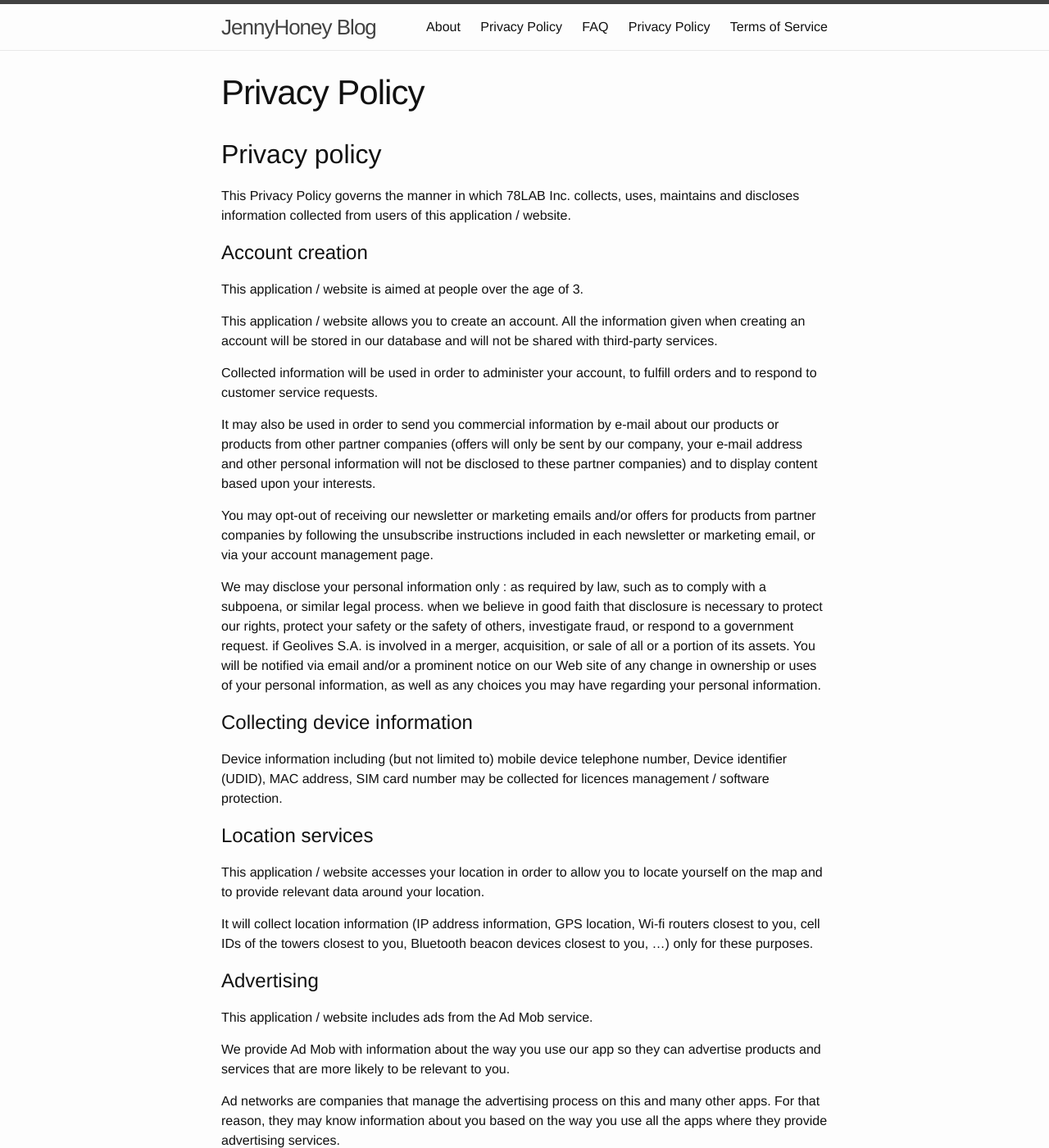
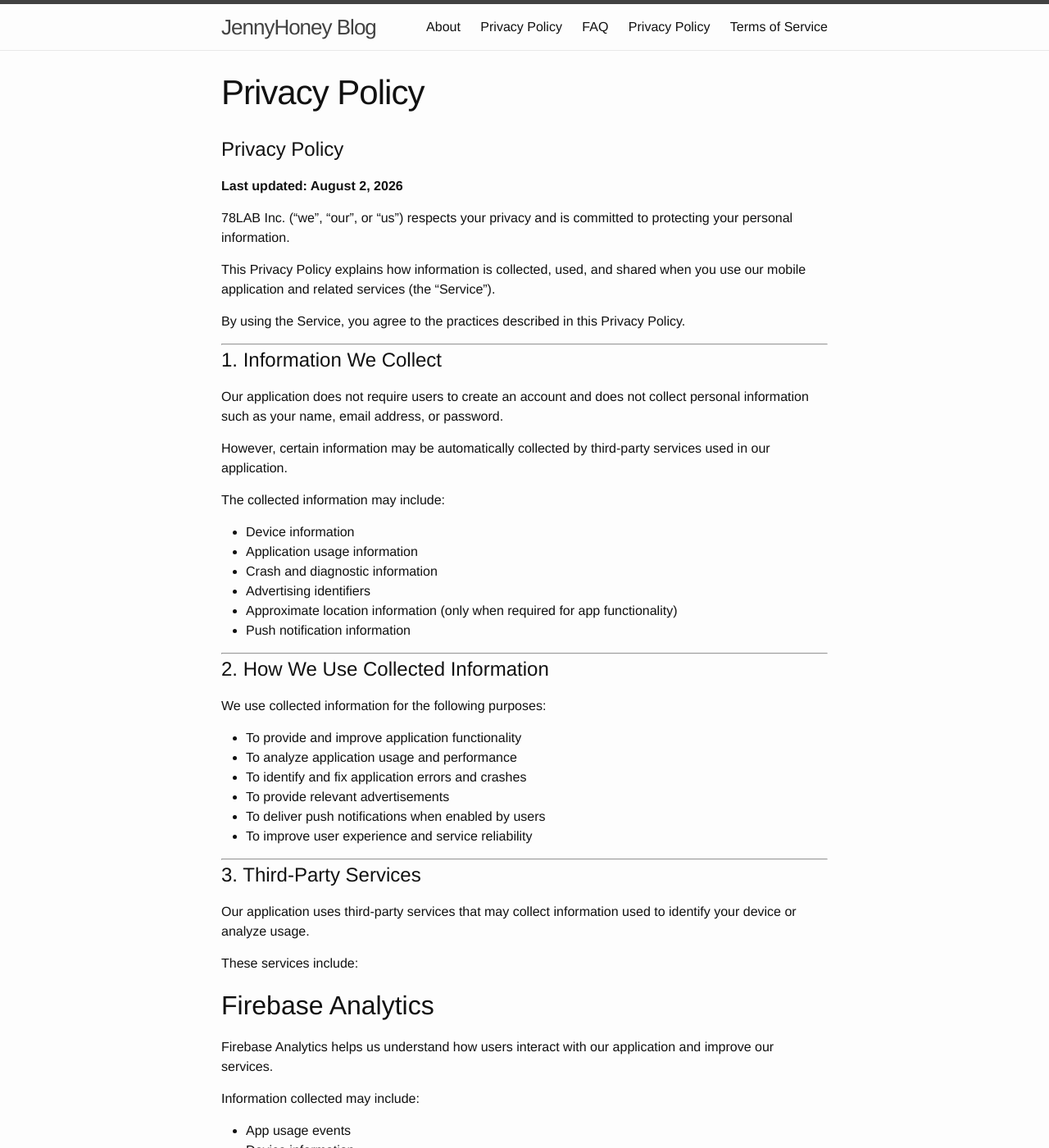
Before and after one commit to 78lab/78lab.github.io, a Jekyll site: the page built from privacy.md, in a window 1280 px wide and 1400 px high. Shown: the whole window at 82% size. Built offline with Jekyll 4.4.1, drawn with Linux system fonts in a browser that asks for light colours; some of the changed text lies outside the part shown.

Commit message:
new privacy

```diff
--- a/privacy.md
+++ b/privacy.md
@@ -4,63 +4,216 @@ title: Privacy Policy
 permalink: /privacy/
 ---
 
-## Privacy policy
-This Privacy Policy governs the manner in which 78LAB Inc. collects, uses, maintains and discloses information collected from users of this application / website.
+# Privacy Policy
 
-# Account creation
-This application / website is aimed at people over the age of 3.
+**Last updated: August 2, 2026**
 
-This application / website allows you to create an account. All the information given when creating an account will be stored in our database and will not be shared with third-party services.
+78LAB Inc. ("we", "our", or "us") respects your privacy and is committed to protecting your personal information.
 
-Collected information will be used in order to administer your account, to fulfill orders and to respond to customer service requests.
+This Privacy Policy explains how information is collected, used, and shared when you use our mobile application and related services (the "Service").
 
-It may also be used in order to send you commercial information by e-mail about our products or products from other partner companies (offers will only be sent by our company, your e-mail address and other personal information will not be disclosed to these partner companies) and to display content based upon your interests.
+By using the Service, you agree to the practices described in this Privacy Policy.
 
-You may opt-out of receiving our newsletter or marketing emails and/or offers for products from partner companies by following the unsubscribe instructions included in each newsletter or marketing email, or via your account management page.
+---
 
-We may disclose your personal information only :
-as required by law, such as to comply with a subpoena, or similar legal process.
-when we believe in good faith that disclosure is necessary to protect our rights, protect your safety or the safety of others, investigate fraud, or respond to a government request.
-if Geolives S.A. is involved in a merger, acquisition, or sale of all or a portion of its assets. You will be notified via email and/or a prominent notice on our Web site of any change in ownership or uses of your personal information, as well as any choices you may have regarding your personal information.
+# 1. Information We Collect
 
-# Collecting device information
-Device information including (but not limited to) mobile device telephone number, Device identifier (UDID), MAC address, SIM card number may be collected for licences management / software protection.
+Our application does not require users to create an account and does not collect personal information such as your name, email address, or password.
 
-# Location services
-This application / website accesses your location in order to allow you to locate yourself on the map and to provide relevant data around your location.
+However, certain information may be automatically collected by third-party services used in our application.
 
-It will collect location information (IP address information, GPS location, Wi-fi routers closest to you, cell IDs of the towers closest to you, Bluetooth beacon devices closest to you, ...) only for these purposes.
+The collected information may include:
 
-# Advertising
-This application / website includes ads from the Ad Mob service.
+- Device information
+- Application usage information
+- Crash and diagnostic information
+- Advertising identifiers
+- Approximate location information (only when required for app functionality)
+- Push notification information
 
-We provide Ad Mob with information about the way you use our app so they can advertise products and services that are more likely to be relevant to you.
+---
 
-Ad networks are companies that manage the advertising process on this and many other apps. For that reason, they may know information about you based on the way you use all the apps where they provide advertising services.
+# 2. How We Use Collected Information
 
-They compile this information to paint a picture of which types of ads you are likely to be interested in.
+We use collected information for the following purposes:
 
-You can find out more about how Ad Mob uses your personal information here: http://www.google.co.uk/intl/en/policies/privacy/
+- To provide and improve application functionality
+- To analyze application usage and performance
+- To identify and fix application errors and crashes
+- To provide relevant advertisements
+- To deliver push notifications when enabled by users
+- To improve user experience and service reliability
 
-# Analytics
-This application / website includes Google Analytics measuring tools. We want to learn how you use the app so we can improve it in future updates.
+---
 
-You can find out more about how Google Analytics uses your personal information here: http://www.google.co.uk/intl/en/policies/privacy/
+# 3. Third-Party Services
 
-# Automatic bug reporting
-The application uses an automatic bug reporting feature via the ACRA library - https://github.com/ACRA/acra - which provides us with detailed information when the application crashes.
+Our application uses third-party services that may collect information used to identify your device or analyze usage.
 
-Bug reports may include (but are not limited to): mobile device telephone number, Device identifier (UDID) and other device information, MAC address, OS version, log files, phone numbers of contacts used with the application, messages sent or processed by the application, location data.
+These services include:
 
-# Changes to this privacy policy
-Geolives S.A. reserves the right to update this privacy policy at any time. When we do, we will revise the updated date at the bottom of this page. We encourage Users to frequently check this page for any changes in order to stay informed about how we are helping to protect the personal information we collect. You acknowledge and agree that it is your responsibility to review this privacy policy periodically and become aware of modifications.
+## Firebase Analytics
 
-# Your acceptance of these terms
-By using the Service, you accept this policy. If you do not agree to this policy, please do not use our Service. Your continued use of the Site following the posting of changes to this policy will be deemed your acceptance of those changes.
+Firebase Analytics helps us understand how users interact with our application and improve our services.
 
-# Contacting us
-If you have any questions about this Privacy Policy, the practices of this website / application, or your dealings with this site, please contact us at support@78lab.com
+Information collected may include:
 
-78LAB Inc.
+- App usage events
+- Device information
+- Approximate location information
+- Application performance data
 
-Last update : 2018-04-18
+Privacy Policy:
+
+https://firebase.google.com/support/privacy
+
+
+---
+
+## Firebase Crashlytics
+
+Firebase Crashlytics helps us identify and fix application crashes and technical issues.
+
+Information collected may include:
+
+- Device information
+- Operating system information
+- Application version
+- Crash logs
+- Diagnostic information
+
+Privacy Policy:
+
+https://firebase.google.com/support/privacy
+
+
+---
+
+## OneSignal Push Notifications
+
+We use OneSignal to provide push notification services.
+
+OneSignal may collect information such as:
+
+- Device identifiers
+- Push notification tokens
+- Notification interaction data
+
+Users can disable push notifications at any time through their device settings.
+
+Privacy Policy:
+
+https://onesignal.com/privacy_policy
+
+
+---
+
+## Google AdMob
+
+We use Google AdMob to display advertisements in our application.
+
+AdMob may collect information such as:
+
+- Advertising identifier
+- Device information
+- Usage information
+- Approximate location information
+
+This information is used to provide and measure personalized or non-personalized advertising.
+
+Privacy Policy:
+
+https://policies.google.com/privacy
+
+
+---
+
+# 4. Location Information
+
+Some features of our application may require access to location information.
+
+When location permission is granted by the user, we may collect location information to provide location-based functionality.
+
+Location information is not collected when permission is not granted.
+
+Users can disable location access at any time through their device settings.
+
+---
+
+# 5. Advertising
+
+Our application displays advertisements provided by Google AdMob.
+
+Google may use information collected through advertising technologies to provide relevant advertisements and measure advertising performance.
+
+Users may manage advertising preferences through their Google account settings.
+
+More information:
+
+https://policies.google.com/technologies/ads
+
+---
+
+# 6. Data Retention
+
+We do not create or maintain user accounts and do not store personal information on our own servers.
+
+Information processed through third-party services such as Firebase, OneSignal, and Google AdMob is retained according to each service provider's own privacy policies and retention policies.
+
+We retain only the information necessary to provide, maintain, and improve the Service.
+
+When information is no longer required, it is deleted or anonymized where applicable.
+
+---
+
+# 7. Data Deletion
+
+Because our application does not require account registration and does not store personal information on our own servers, there is no user account data stored directly by 78LAB Inc.
+
+If you have questions about data deletion or wish to request deletion of information processed by our services, please contact us:
+
+**Email:** support@78lab.com
+
+We will review your request and provide assistance regarding deletion of data under our control.
+
+For data collected by third-party providers, users may need to request deletion directly from those providers according to their privacy policies.
+
+---
+
+# 8. Data Security
+
+We take reasonable measures to protect information processed through our application.
+
+However, please note that no method of electronic transmission or storage is completely secure, and we cannot guarantee absolute security.
+
+---
+
+# 9. Children's Privacy
+
+Our Service is not directed toward children under the age of 13.
+
+We do not knowingly collect personal information from children.
+
+If you believe that a child has provided personal information, please contact us and we will take appropriate action.
+
+---
+
+# 10. Changes to This Privacy Policy
+
+We may update this Privacy Policy from time to time.
+
+Any changes will be posted on this page with an updated revision date.
+
+We encourage users to review this Privacy Policy periodically.
+
+---
+
+# 11. Contact Us
+
+If you have any questions regarding this Privacy Policy or our privacy practices, please contact us:
+
+**78LAB Inc.**
+
+Email:
+
+support@78lab.com
```
Also changed, not shown: 2 other files.
